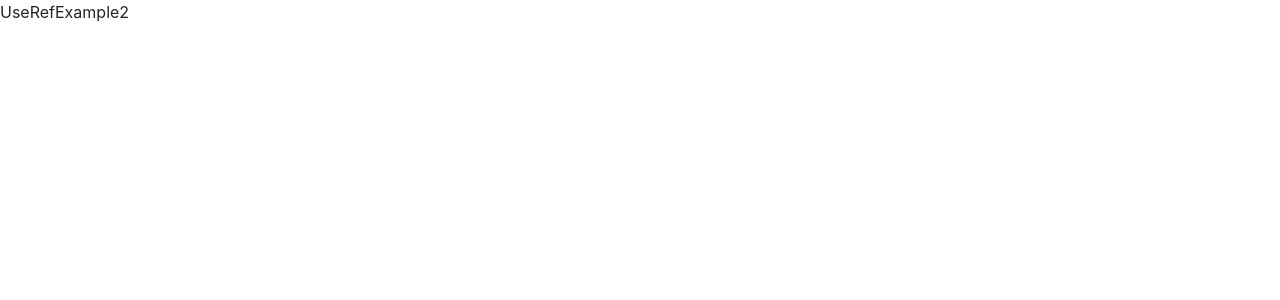
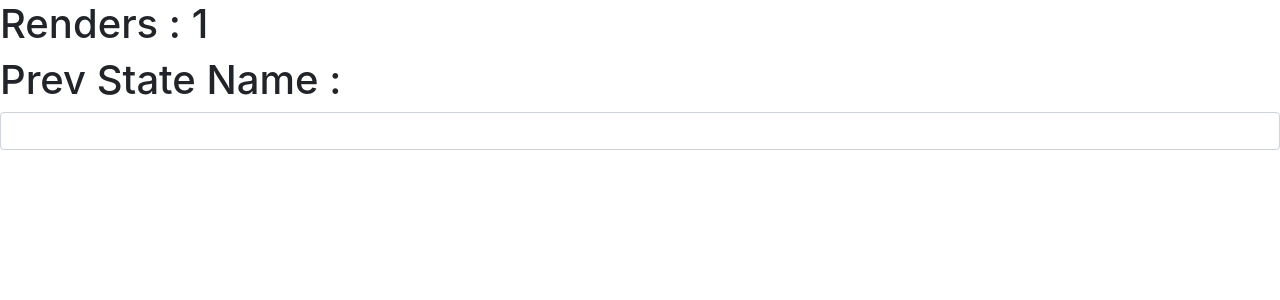
Before and after one commit to almostdevelopr/react-sandbox, a React (Create React App) app: page / in a window 1280 px wide. Shown: the top 300 px of the page. Built offline with nearby package versions, Linux system fonts and the light colour scheme.

Commit message:
Get previous state
re-renders a component when it updates using useState hook

```diff
--- a/public/index.html
+++ b/public/index.html
@@ -30,7 +30,7 @@
 			integrity="sha384-EVSTQN3/azprG1Anm3QDgpJLIm9Nao0Yz1ztcQTwFspd3yD65VohhpuuCOmLASjC"
 			crossorigin="anonymous"
 		/>
-		<title>React App</title>
+		<title>React Sandbox</title>
 	</head>
 	<body>
 		<noscript>You need to enable JavaScript to run this app.</noscript>
--- a/src/components/UseRefExample2.jsx
+++ b/src/components/UseRefExample2.jsx
@@ -1,7 +1,27 @@
 import { useState, useEffect, useRef } from "react";
 
 function UseRefExample2() {
-	return <div>UseRefExample2</div>;
+	const [name, setName] = useState("");
+	const renders = useRef(1); //first render
+	const prevName = useRef("");
+
+	useEffect(() => {
+		renders.current = renders.current + 1;
+		prevName.current = name;
+	}, [name]);
+
+	return (
+		<div>
+			<h1>Renders : {renders.current}</h1>
+			<h1>Prev State Name : {prevName.current}</h1>
+			<input
+				type="text"
+				value={name}
+				onChange={(e) => setName(e.target.value)}
+				className="form-control mb-3"
+			/>
+		</div>
+	);
 }
 
 export default UseRefExample2;
```
